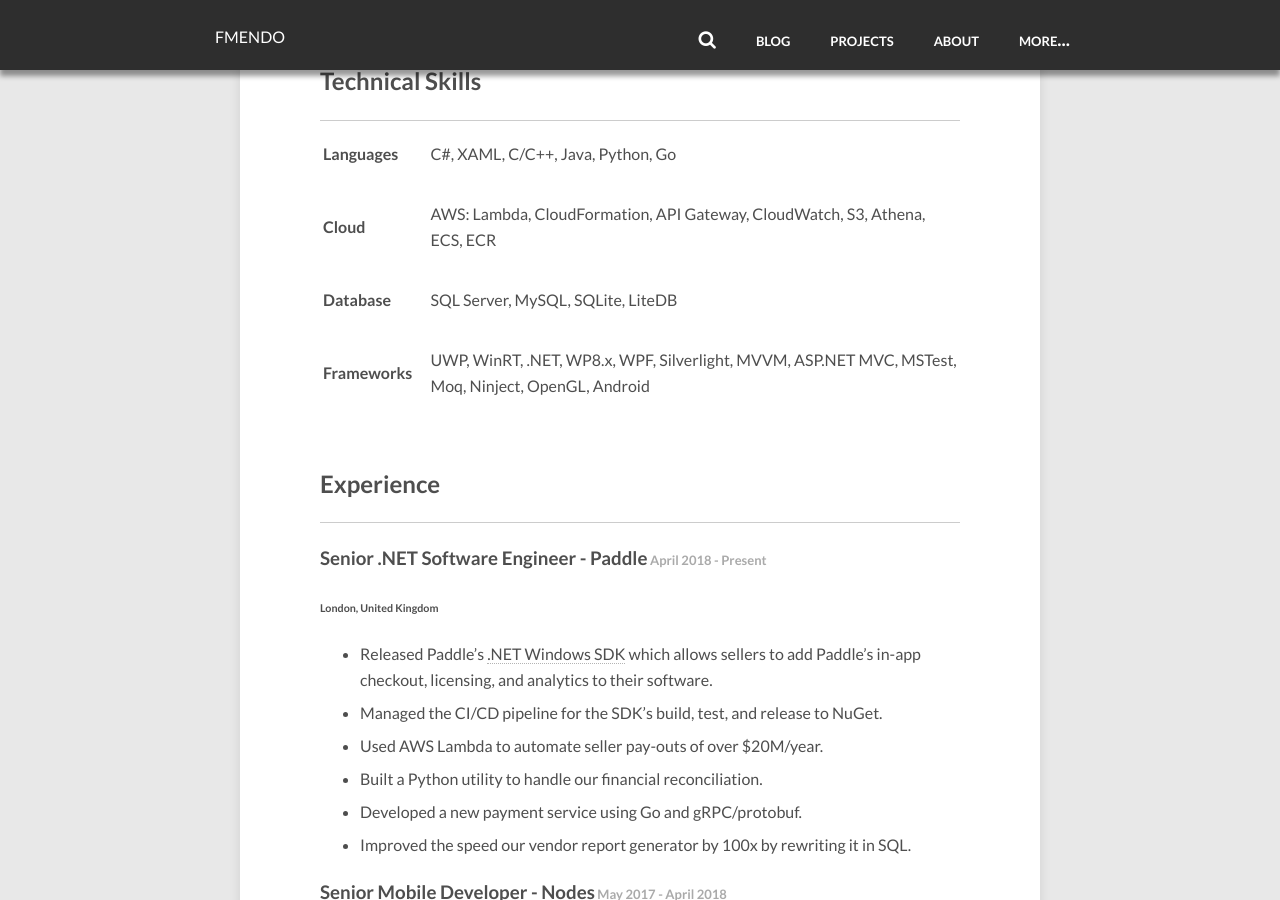
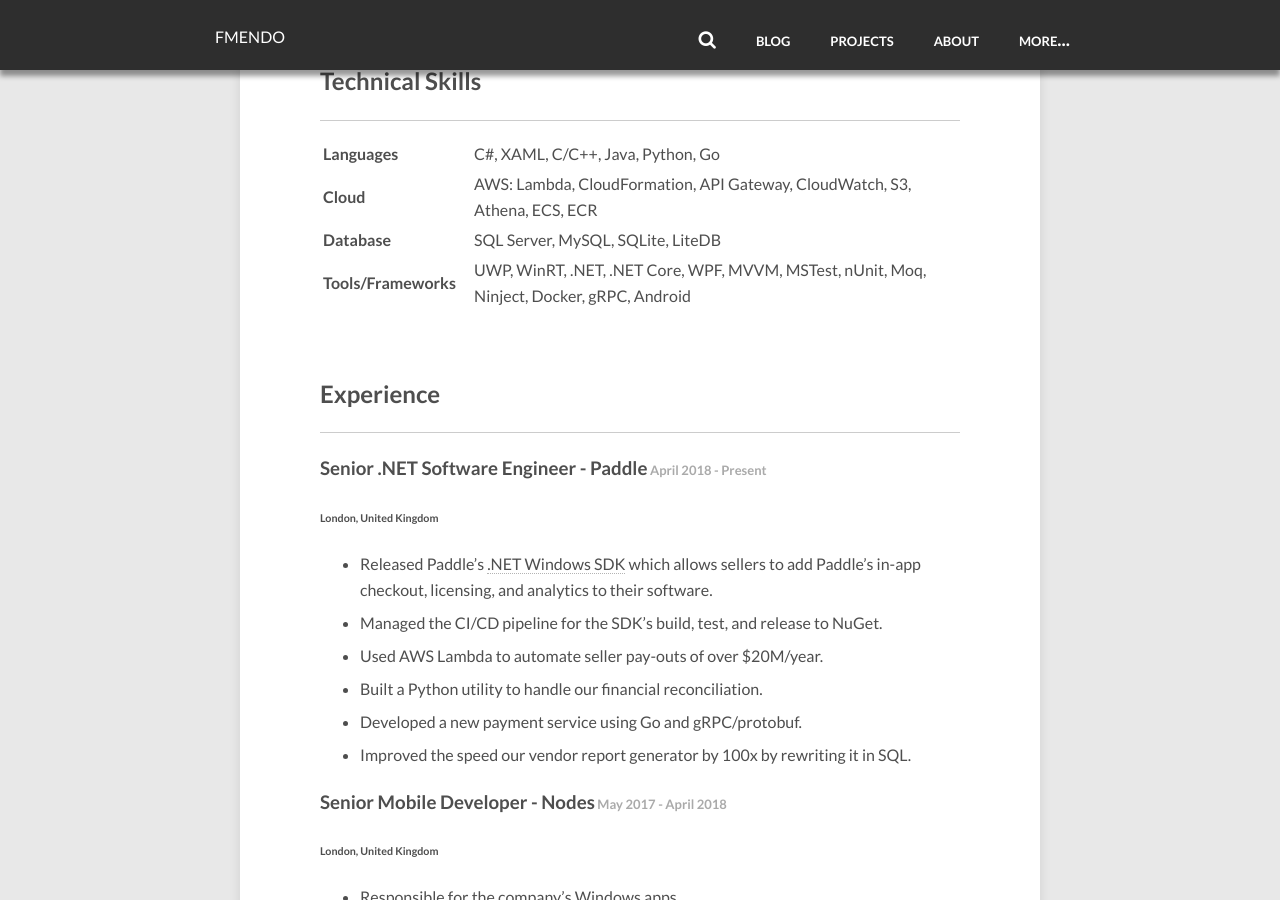
Before and after one commit to fmmendo/fmmendo.github.io, a Jekyll site: the page built from resume.md, in a window 1280 px wide and 900 px high, scrolled down 300 px. Built offline with Jekyll 4.4.1, drawn with Linux system fonts in a browser that asks for light colours; nearby versions of some CDN libraries; comment, search, counter and statistics services are not loaded.

Commit message:
Update resume.md

```diff
--- a/resume.md
+++ b/resume.md
@@ -13,12 +13,9 @@
 ---
 
 | **Languages** | | |  C#, XAML, C/C++, Java, Python, Go |
-| | | | |
 | **Cloud** | | |  AWS: Lambda, CloudFormation, API Gateway, CloudWatch, S3, Athena, ECS, ECR |
-| | | | |
 | **Database** | | |  SQL Server, MySQL, SQLite, LiteDB |
-| | | | |
-| **Frameworks** | | |  UWP, WinRT, .NET, WP8.x, WPF, Silverlight, MVVM, ASP.NET MVC, MSTest, Moq, Ninject, OpenGL, Android |
+| **Tools/Frameworks** | | |  UWP, WinRT, .NET, .NET Core, WPF, MVVM, MSTest, nUnit, Moq, Ninject, Docker, gRPC, Android |
 
 <br />
 
```
